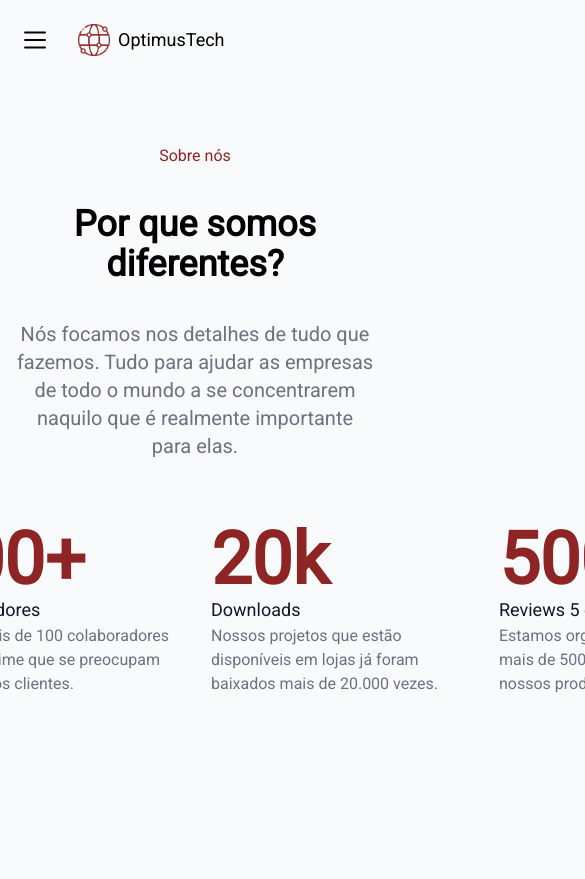
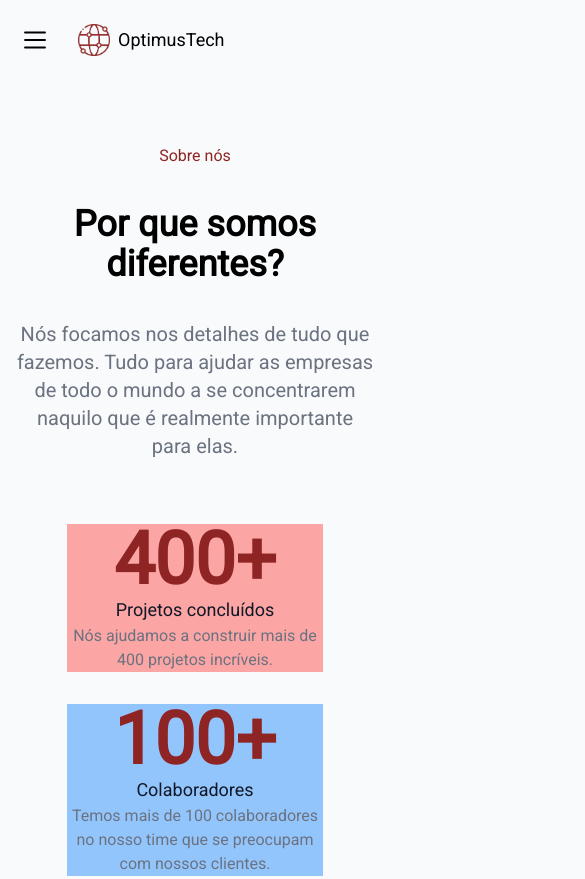
Before and after one commit to SamColt36/7-days-of-code, a plain HTML site: page index.html in a window 390 px wide. Shown: the top 879 px of the page, 585 px wide, since content can reach past the window. Before the commit the page ends 844 px from the top, so only its background shows below. Drawn offline with Linux system fonts and the light colour scheme.

Commit message:
Alterando display

```diff
--- a/index.html
+++ b/index.html
@@ -78,26 +78,26 @@
 		<h2 class="max-w-3xl text-gray-500 text-xl lg:max-w-xl" id="orphans">Nós focamos nos detalhes de tudo que fazemos. Tudo para ajudar as empresas de todo o mundo a se concentrarem naquilo que é realmente importante para elas.</h2>
 	</header>
 
-	<div class="pb-24 flex justify-center space-x-8">
-		<div>
+	<div class="pb-24 grid grid-cols-4 justify-items-center sm:block sm:text-center sm:space-y-8 md:text-center md:space-y-8 md:block lg:px-4 lg:flex-wrap lg:w-96">
+		<div class="w-64 sm:mx-auto md:mx-auto md:text-center bg-red-300">
 			<h3 class="text-7xl	text-amber font-semibold">400+</h3>
 			<p class="text-lg text-gray-900 font-medium">Projetos concluídos</p>
-			<p class="text-base text-gray-500 w-64">Nós ajudamos a construir mais de 400 projetos incríveis.</p>
+			<p class="text-base text-gray-500">Nós ajudamos a construir mais de 400 projetos incríveis.</p>
 		</div>
-		<div>
+		<div class="w-64 sm:mx-auto md:mx-auto md:text-center bg-blue-300">
 			<h3 class="text-7xl	text-amber font-semibold">100+</h3>
 			<p class="text-lg text-gray-900 font-medium">Colaboradores</p>
-			<p class="text-base text-gray-500 w-64">Temos mais de 100 colaboradores no nosso time que se preocupam com nossos clientes.</p>
+			<p class="text-base text-gray-500">Temos mais de 100 colaboradores no nosso time que se preocupam com nossos clientes.</p>
 		</div>
-		<div>
+		<div class="w-64 sm:mx-auto md:mx-auto md:text-center">
 			<h3 class="text-7xl	text-amber font-semibold">20k</h3>
 			<p class="text-lg text-gray-900 font-medium">Downloads</p>
-			<p class="text-base text-gray-500 w-64">Nossos projetos que estão disponíveis em lojas já foram baixados mais de 20.000 vezes.</p>
+			<p class="text-base text-gray-500">Nossos projetos que estão disponíveis em lojas já foram baixados mais de 20.000 vezes.</p>
 		</div>
-		<div>
+		<div class="w-64 sm:mx-auto md:mx-auto md:text-center">
 			<h3 class="text-7xl	text-amber font-semibold">500+</h3>
 			<p class="text-lg text-gray-900 font-medium">Reviews 5 estrelas</p>
-			<p class="text-base text-gray-500 w-64">Estamos orgulhosos de contar com mais de 500 reviews 5 estrelas em nossos produtos.</p>
+			<p class="text-base text-gray-500">Estamos orgulhosos de contar com mais de 500 reviews 5 estrelas em nossos produtos.</p>
 		</div>
 	</div>
 
```
Also changed, not shown: src/css/output.css.
